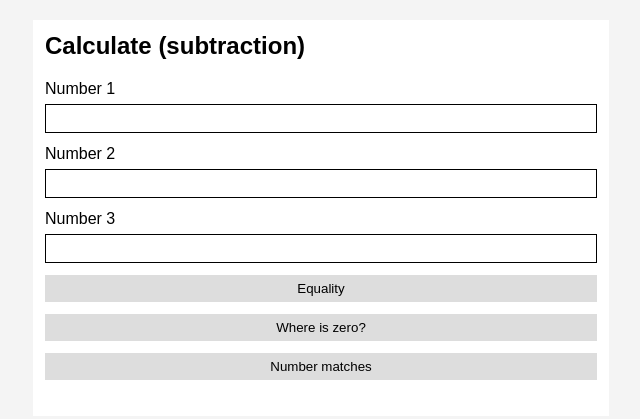
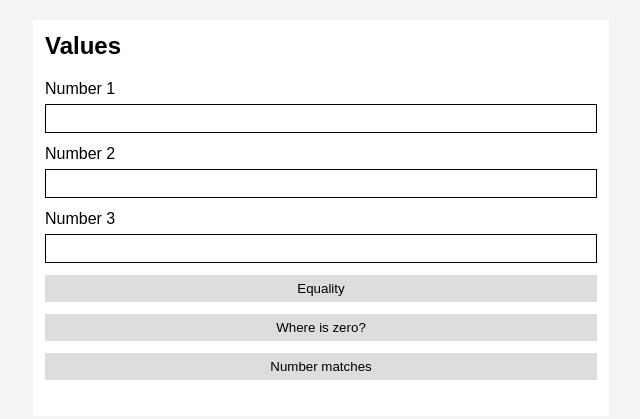
Before and after one commit to LitvinovaOlha1905/telran-fe-hw, a plain HTML site: page task-js-2/index.html in a window 1280 px wide. Shown: the whole page, without its empty margins (319-959 px from the left). Drawn offline with Linux system fonts and the light colour scheme.

Commit message:
update task-js-1

```diff
--- a/task-js-2/index.html
+++ b/task-js-2/index.html
@@ -15,7 +15,7 @@
   <!-- Создать 3 input поле и также 4 кнопки, каждая кнопка будет выполнять определённое действие и будет вызывать свой метод -->
 
   <section class="container">
-    <h2 class="title">Calculate (subtraction)</h2>
+    <h2 class="title">Values</h2>
 
     <div class="form">
       <div class="form__item">
```
